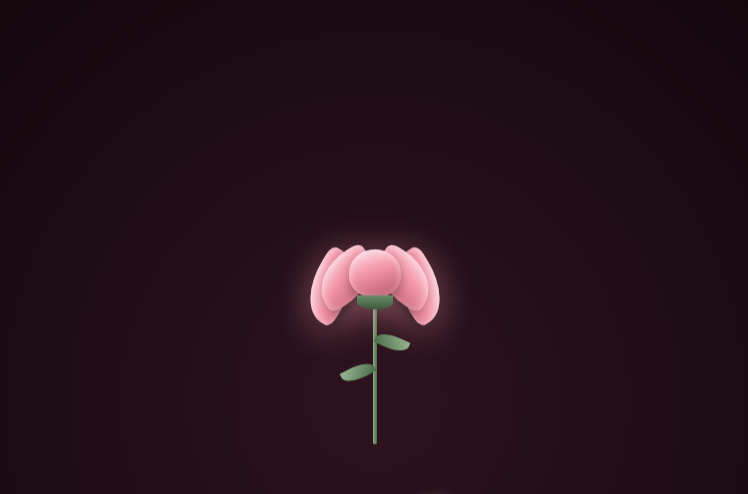
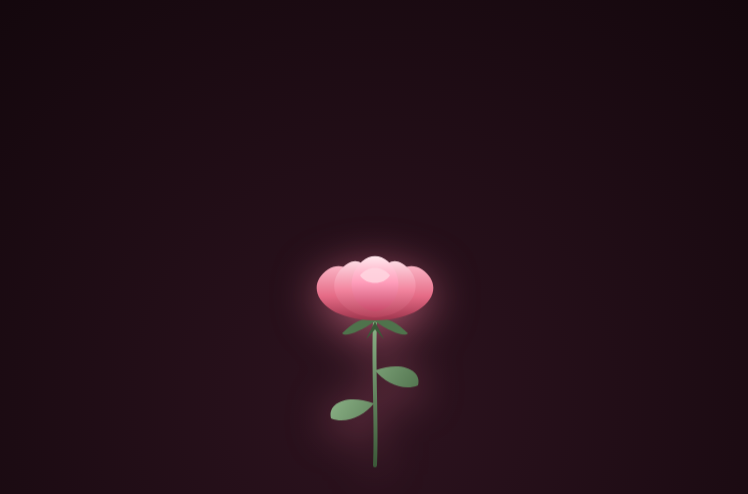
Before and after one commit to buin35896-sudo/Gui-chong-iu, a plain HTML site: page index.html in a window 1280 px wide. Shown: the top 494 px of the page, without its empty margins (265-1013 px from the left). Drawn offline with nearby package versions, Linux system fonts and the light colour scheme.

Commit message:
Update index.html

```diff
--- a/index.html
+++ b/index.html
@@ -192,18 +192,40 @@
 
   <!-- Màn 1: Hoa hồng -->
   <div id="intro-screen">
-    <div class="rose-wrap">
-      <div class="rose-bloom">
-        <div class="petal p1"></div>
-        <div class="petal p2"></div>
-        <div class="petal p3"></div>
-        <div class="petal p4"></div>
-        <div class="petal p5"></div>
-      </div>
-      <div class="stem">
-        <div class="leaf left"></div>
-        <div class="leaf right"></div>
-      </div>
+       <div class="rose-wrap" style="height: auto;">
+      <svg width="210" height="250" viewBox="0 0 210 250" fill="none" xmlns="http://www.w3.org/2000/svg" style="filter: drop-shadow(0 8px 22px rgba(255, 130, 160, 0.55)); animation: bloomAnim 2.2s cubic-bezier(0.22, 1, 0.36, 1) forwards;">
+        <!-- Cành và lá -->
+        <path d="M105 95 C103 145, 107 195, 105 240" stroke="url(#stemGrad)" stroke-width="4" stroke-linecap="round"/>
+        <path d="M105 145 C132 135, 152 145, 148 160 C134 166, 115 158, 105 145 Z" fill="url(#leafGrad)"/>
+        <path d="M104 178 C77 168, 57 178, 61 193 C75 199, 94 191, 104 178 Z" fill="url(#leafGrad)"/>
+        <!-- Đài hoa -->
+        <path d="M105 96 C90 106, 76 112, 72 108 C82 98, 92 92, 105 92 C118 92, 128 98, 138 108 C134 112, 120 106, 105 96 Z" fill="#4f734c"/>
+        <path d="M105 96 L96 114 L105 104 L114 114 Z" fill="#3b5938"/>
+        <!-- Cánh hoa ngoài xòe rộng -->
+        <path d="M105 95 C52 95, 32 62, 58 44 C76 32, 95 55, 105 72 C115 55, 134 32, 152 44 C178 62, 158 95, 105 95 Z" fill="url(#petalOuter)"/>
+        <!-- Cánh hoa tầng giữa -->
+        <path d="M105 92 C64 90, 52 54, 78 38 C92 30, 100 46, 105 60 C110 46, 118 30, 132 38 C158 54, 146 90, 105 92 Z" fill="url(#petalMid)"/>
+        <!-- Nụ xoáy trung tâm -->
+        <path d="M105 86 C80 84, 74 52, 92 36 C100 29, 110 29, 118 36 C136 52, 130 84, 105 86 Z" fill="url(#petalInner)"/>
+        <path d="M90 50 C98 40, 112 40, 120 50 C114 60, 96 60, 90 50 Z" fill="#ffd6e0" opacity="0.85"/>
+        <defs>
+          <linearGradient id="stemGrad" x1="105" y1="95" x2="105" y2="240" gradientUnits="userSpaceOnUse">
+            <stop stop-color="#8cb388"/><stop offset="1" stop-color="#3c5939"/>
+          </linearGradient>
+          <linearGradient id="leafGrad" x1="60" y1="140" x2="150" y2="195" gradientUnits="userSpaceOnUse">
+            <stop stop-color="#98bf93"/><stop offset="1" stop-color="#456642"/>
+          </linearGradient>
+          <linearGradient id="petalOuter" x1="105" y1="35" x2="105" y2="95" gradientUnits="userSpaceOnUse">
+            <stop stop-color="#ffc2d1"/><stop offset="0.6" stop-color="#e56b86"/><stop offset="1" stop-color="#9e354d"/>
+          </linearGradient>
+          <linearGradient id="petalMid" x1="105" y1="32" x2="105" y2="92" gradientUnits="userSpaceOnUse">
+            <stop stop-color="#ffe5ec"/><stop offset="0.55" stop-color="#f2849e"/><stop offset="1" stop-color="#b5435c"/>
+          </linearGradient>
+          <linearGradient id="petalInner" x1="105" y1="28" x2="105" y2="86" gradientUnits="userSpaceOnUse">
+            <stop stop-color="#fff0f3"/><stop offset="0.5" stop-color="#ff9ebb"/><stop offset="1" stop-color="#c94a6a"/>
+          </linearGradient>
+        </defs>
+      </svg>
     </div>
     <div class="intro-text">Gửi Anh ❤️</div>
     <div class="tap-hint">Chạm vào bông hoa để mở quà...</div>
```
